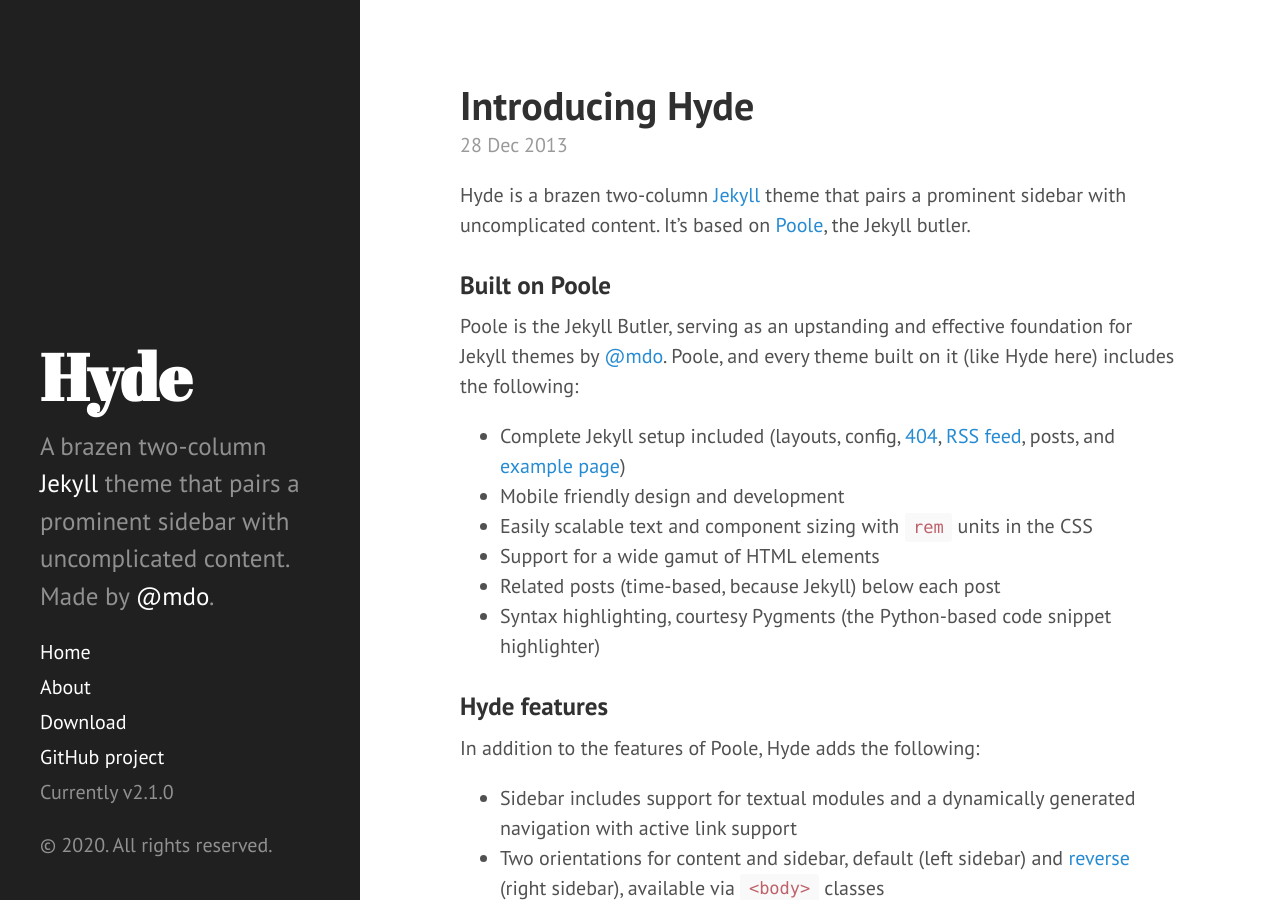
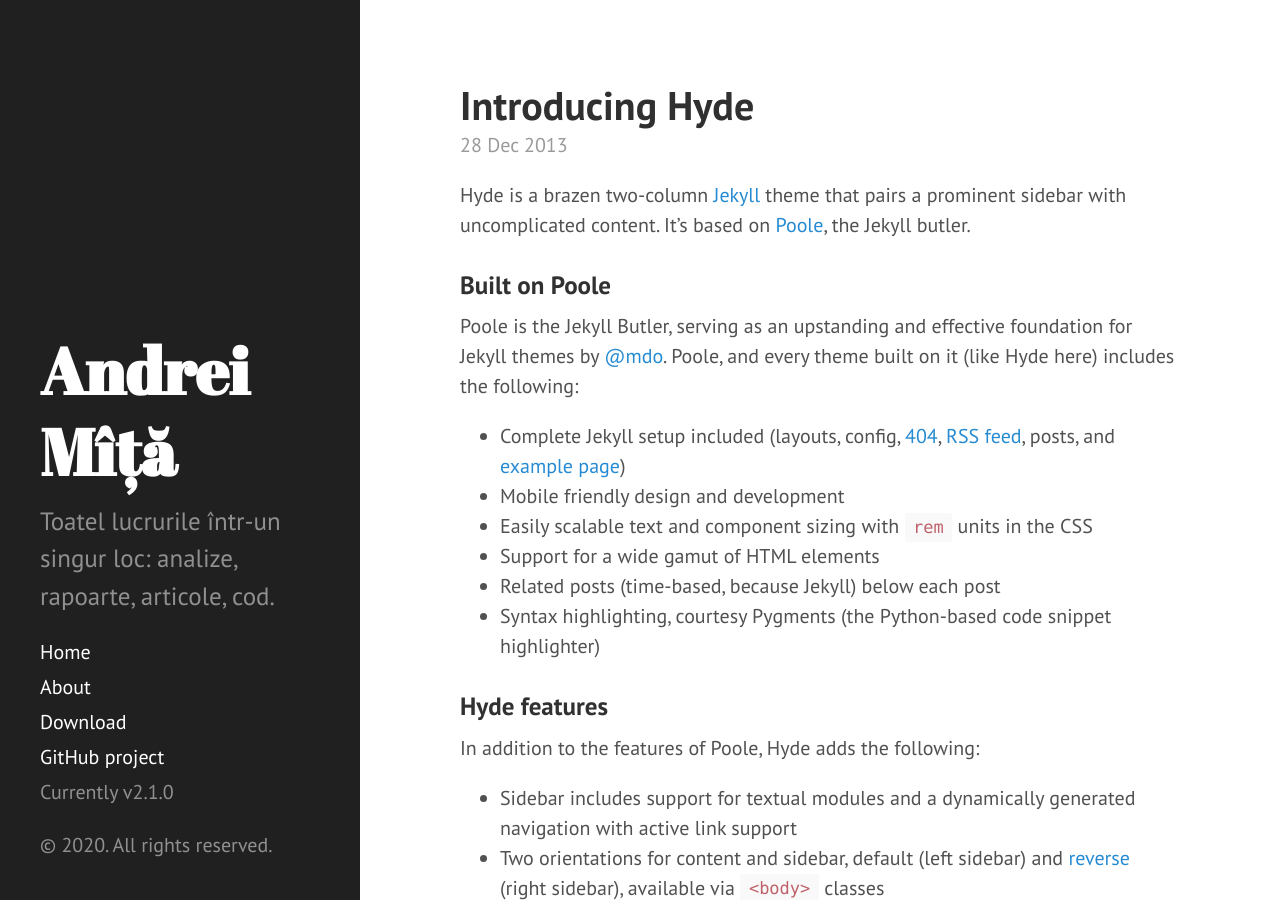
Before and after one commit to andreimita/andreimita.github.io, a Jekyll site: the page built from index.html, in a window 1280 px wide and 900 px high. Built offline with Jekyll 4.4.1, drawn with Linux system fonts in a browser that asks for light colours; Markdown is read by kramdown in place of the engine named in the settings; the list of posts is cut into pages by our own code.

Commit message:
initial config

```diff
--- a/_config.yml
+++ b/_config.yml
@@ -7,15 +7,15 @@ permalink:        pretty
 relative_permalinks: true
 
 # Setup
-title:            Hyde
-tagline:          'A Jekyll theme'
-description:      'A brazen two-column <a href="http://jekyllrb.com" target="_blank">Jekyll</a> theme that pairs a prominent sidebar with uncomplicated content. Made by <a href="https://twitter.com/mdo" target="_blank">@mdo</a>.'
-url:              http://hyde.getpoole.com
+title:            Andrei Mîță
+tagline:          'Pagină personală'
+description:      'Toatel lucrurile într-un singur loc: analize, rapoarte, articole, cod.'
+url:              https://andreimita.github.io
 baseurl:          /
 
 author:
-  name:           'Mark Otto'
-  url:            https://twitter.com/mdo
+  name:           'Andrei Mîță'
+  url:            https://twitter.com/pisiconline
 
 paginate:         5
 
```
